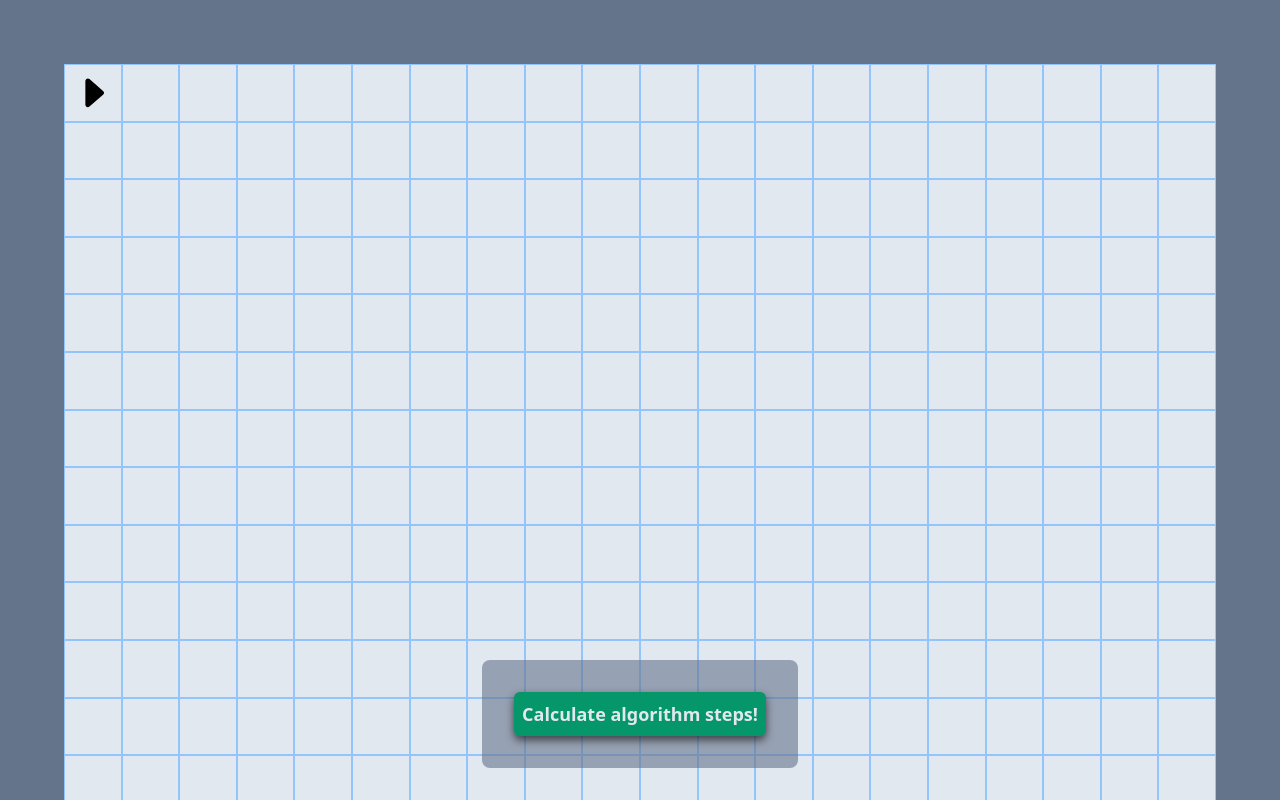
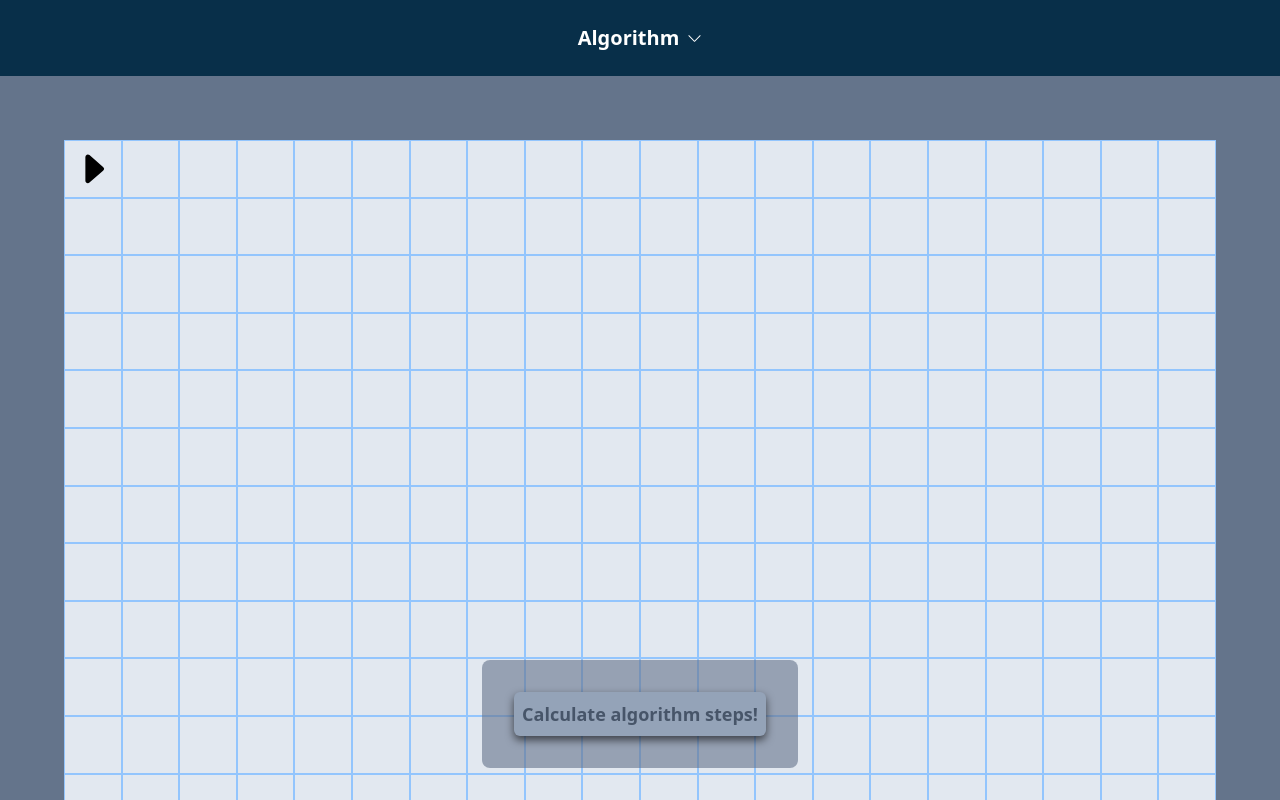
Before and after one commit to RonaldErnst/pathfind_vis, a Next.js app: page / in a window 1280 px wide. Shown: the top 800 px of the page. Built offline with nearby package versions, Linux system fonts and the light colour scheme.

Commit message:
Create Initial Select Component
TODO: Make Select component even more generic

```diff
--- a/components/AlgControls/CalcStepsButton.tsx
+++ b/components/AlgControls/CalcStepsButton.tsx
@@ -10,7 +10,7 @@ const CalcStepsButton = () => {
 			className={`p-2 rounded-md text-lg font-semibold ${
 				algorithm === undefined
 					? "bg-slate-400 text-slate-600 hover:bg-slate-300"
-					: "bg-emerald-600 text-slate-200 hover:bg-emerald-500"
+					: "bg-sky-600 text-slate-200 hover:bg-sky-500"
 			}`}
 			style={{
 				filter: "drop-shadow(0 4px 4px rgb(0 0 0 / 0.6))",
--- a/components/AlgControls/SpeedControls.tsx
+++ b/components/AlgControls/SpeedControls.tsx
@@ -7,6 +7,7 @@ const SpeedControl = () => {
 	const [isOpen, setIsOpen] = useState(false);
 	const speedOptions: SpeedType[] = [0.5, 1, 1.5, 2, 3, 5];
 
+	// TODO
 	return (
 		<div
 			className={`relative text-xl text-white font-semibold `}
--- a/components/GridControls.tsx
+++ b/components/GridControls.tsx
@@ -1,7 +1,37 @@
+import { AlgorithmType, useAlgorithm } from "@/contexts/AlgorithmContext";
+import { FC, MouseEventHandler } from "react";
+import Select, { type Option } from "./Select";
+
 export default function GridControls() {
-    return (
-        <div className="">
+	const { algorithm, setAlgorithm } = useAlgorithm();
+	const algOptions: Option<AlgorithmType>[] = [
+		{ value: "astar", name: "A*" },
+		{ value: "bfs", name: "Breath First Search" },
+		{ value: "dfs", name: "Depth First Search" },
+		{ value: "dijkstra", name: "Dijkstra" },
+	];
 
-        </div>
-    )
+	const AlgSelect = Select<AlgorithmType>;
+
+	return (
+		<div className="w-full md:w-min h-full flex">
+            <AlgSelect
+                option={algOptions.find(option => option.value == algorithm)}
+                setOption={setAlgorithm}
+                options={algOptions}
+                title={"Algorithm"}
+            />
+		</div>
+	);
 }
+
+const Button: FC<{
+	text: string;
+	onClick: MouseEventHandler<HTMLDivElement>;
+}> = ({ text, onClick }) => {
+	return (
+		<div onClick={onClick} className="">
+			{text}
+		</div>
+	);
+};
--- /dev/null
+++ b/components/Select.tsx
@@ -0,0 +1,67 @@
+import { useState } from "react";
+import { ChevronDown } from "react-bootstrap-icons";
+
+export type Option<T> = {
+	name: string;
+	value: T;
+};
+
+// TODO make more generic, Button should be customizable and each item too
+export default function Select<T>({
+	options,
+	option,
+	title,
+	setOption,
+}: {
+	options: Option<T>[];
+	option: Option<T> | undefined;
+	title: string;
+	setOption: (option: T) => void;
+}) {
+	const [isOpen, setIsOpen] = useState(false);
+
+	return (
+		<div
+			className={`relative text-xl text-white font-semibold min-w-[5rem]`}
+			tabIndex={0}
+			onBlur={() => setIsOpen(false)}
+		>
+			<div
+				className={`${
+					isOpen ? "bg-sky-800" : ""
+				}  flex flex-row items-center justify-end p-2 gap-2 rounded-md hover:bg-sky-800 `}
+				onClick={() => setIsOpen((open) => !open)}
+			>
+				<span className="whitespace-nowrap">{option === undefined? title : option.name}</span>
+				<ChevronDown fill="white" size={15} />
+			</div>
+			<div
+				className={`${
+					isOpen ? "block" : "hidden"
+				} absolute bg-sky-800 rounded-md right-0 flex flex-col gap-y-2 min-w-[5rem] overflow-clip`}
+				style={{
+					top: "calc(100% + 0.5rem)",
+				}}
+			>
+				{options.map((opt) => {
+					return (
+						<div
+							key={opt.name}
+							className={`${
+								option == opt ? "bg-sky-600" : ""
+							} py-2 px-2 hover:bg-sky-500`}
+							onClick={() => {
+								setIsOpen(false);
+								setOption(opt.value);
+							}}
+						>
+							<span className="whitespace-nowrap">
+								{opt.name}
+							</span>
+						</div>
+					);
+				})}
+			</div>
+		</div>
+	);
+}
--- a/contexts/AlgorithmContext.tsx
+++ b/contexts/AlgorithmContext.tsx
@@ -63,9 +63,7 @@ export const AlgorithmProvider: FC<PropsWithChildren> = ({ children }) => {
 	const { grid, startTile, endTile, startTilePos, endTilePos } = useGrid();
 	const [gridState, setGridState] = useState<GridState>("init");
 
-	const [algorithm, setAlgorithm] = useState<AlgorithmType | undefined>(
-		"bfs"
-	);
+	const [algorithm, setAlgorithm] = useState<AlgorithmType | undefined>();
 	const [steps, setSteps] = useState<AlgorithmStep[] | undefined>();
 	const [currStep, setCurrStep] = useState<number | undefined>();
 	const [speed, setSpeed] = useState<SpeedType>(1);
--- a/pages/index.tsx
+++ b/pages/index.tsx
@@ -9,13 +9,13 @@ export default function Home() {
 		<main className="relative flex w-full h-full flex-col items-center justify-between">
 			<GridProvider height={16} width={20}>
 				<AlgorithmProvider>
-					<div className="w-screen h-32 bg-slate-800 overflow-y-auto">
+					<div className="w-full bg-sky-950 grid place-items-center py-4">
 						<GridControls />
 					</div>
 					<div className="w-full h-full bg-slate-500 p-16">
 						<Grid />
 					</div>
-                    <AlgControls />
+					<AlgControls />
 				</AlgorithmProvider>
 			</GridProvider>
 		</main>
```
Lines whose indentation alone changed are shown as unchanged.
